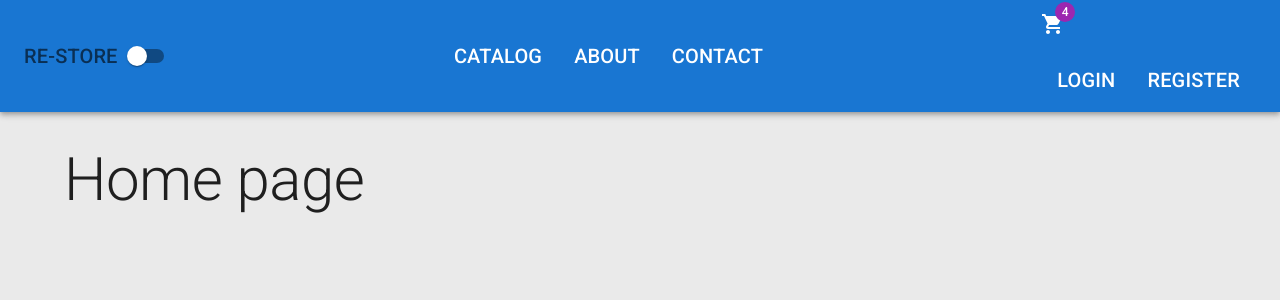
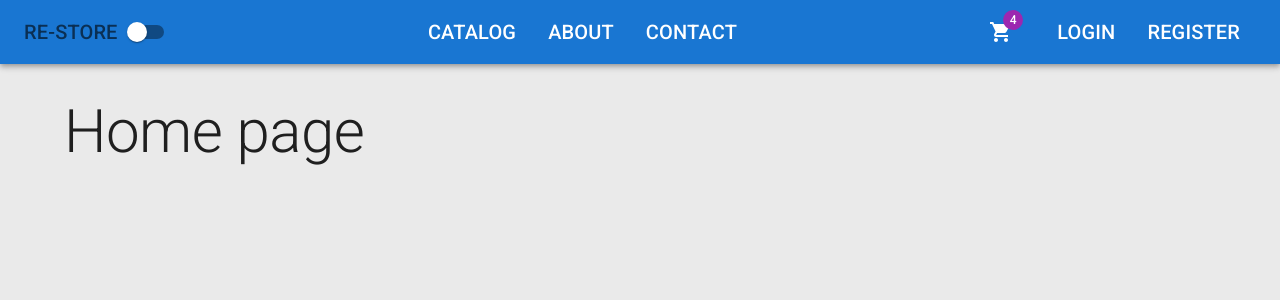
Before and after one commit to yildirimsinop/E-Commerce-Store, a React app in the folder client/: page / in a window 1280 px wide. Shown: the top 300 px of the page. Built offline with nearby package versions, Linux system fonts and the light colour scheme; the HTML template or start-up script is replaced by a standard one.

Commit message:
Header box

```diff
--- a/client/src/app/layout/Header.tsx
+++ b/client/src/app/layout/Header.tsx
@@ -64,7 +64,7 @@ export default function Header({ darkMode, handleThemeChange }: Props) {
                     )}
                 </List>
 
-                <Box >
+                <Box display='flex' alignItems='center'>
                     <IconButton size="large" edge='start' color="inherit" sx={{ mr: 2 }}>
                         <Badge badgeContent='4' color="secondary">
                             <ShoppingCart />
```
